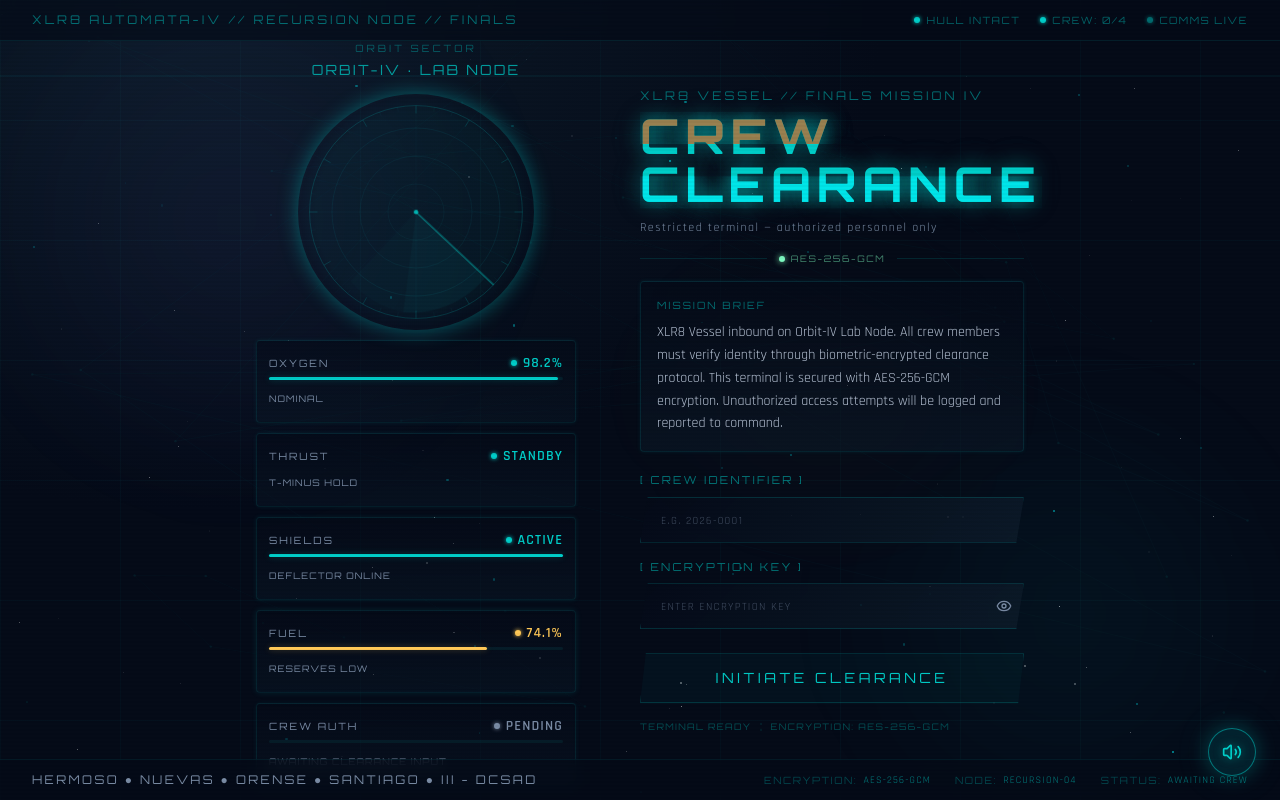
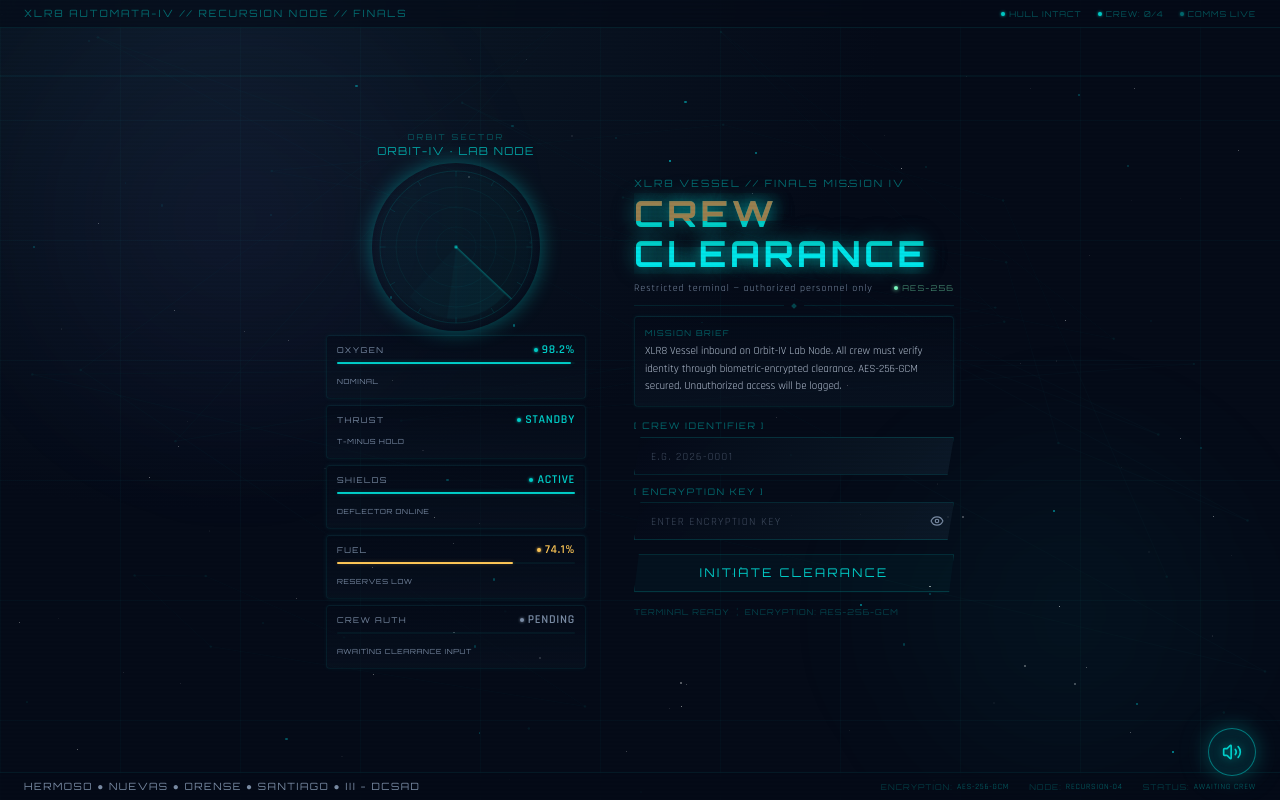
Before and after one commit to micasanf/Mathematical-Mission-Control, a Next.js app: page / in a window 1280 px wide. Built offline with nearby package versions, Linux system fonts and the light colour scheme.

Commit message:
e10294ac-6eff-42df-91c8-cf33fe106f10

```diff
--- a/src/components/mission/LoginPage.tsx
+++ b/src/components/mission/LoginPage.tsx
@@ -152,7 +152,7 @@ export function LoginPage() {
       initial={{ opacity: 0 }}
       animate={{ opacity: 1 }}
       transition={{ duration: 1 }}
-      className="relative min-h-screen w-full overflow-hidden select-none"
+      className="relative h-screen w-full overflow-hidden select-none flex flex-col"
       style={{
         background: `radial-gradient(ellipse at 15% 0%, ${P.bgSec} 0%, ${P.bg} 45%, ${P.bg} 100%)`,
         fontFamily: "var(--font-rajdhani), sans-serif",
@@ -201,9 +201,9 @@ export function LoginPage() {
         }
         @keyframes glitch-float {
           0%, 100% { transform: translateY(0); }
-          25% { transform: translateY(-5px); }
+          25% { transform: translateY(-4px); }
           50% { transform: translateY(-2px); }
-          75% { transform: translateY(-7px); }
+          75% { transform: translateY(-5px); }
         }
         @keyframes scanline-drift {
           0% { background-position: 0 0; }
@@ -226,8 +226,8 @@ export function LoginPage() {
           100% { box-shadow: 0 0 0px rgba(125,249,192,0); }
         }
         @keyframes cardGlow {
-          0%, 100% { box-shadow: 0 0 4px rgba(0,206,201,0.08), inset 0 0 4px rgba(0,206,201,0.02); }
-          50% { box-shadow: 0 0 10px rgba(0,206,201,0.18), inset 0 0 8px rgba(0,206,201,0.04); }
+          0%, 100% { box-shadow: 0 0 4px rgba(0,206,201,0.06), inset 0 0 3px rgba(0,206,201,0.02); }
+          50% { box-shadow: 0 0 8px rgba(0,206,201,0.15), inset 0 0 6px rgba(0,206,201,0.03); }
         }
 
         .para-input {
@@ -308,15 +308,6 @@ export function LoginPage() {
             filter: 'blur(50px)',
           }}
         />
-        <div
-          className="absolute"
-          style={{
-            width: '400px', height: '300px', top: '30%', right: '20%',
-            borderRadius: '50%',
-            background: `radial-gradient(ellipse, rgba(255,200,87,0.03) 0%, transparent 70%)`,
-            filter: 'blur(60px)',
-          }}
-        />
       </div>
 
       {/* ── Background: Constellation Lines ──────────────────────────── */}
@@ -374,21 +365,20 @@ export function LoginPage() {
 
       {/* ── Top Bar ──────────────────────────────────────────────────── */}
       <div
-        className="relative z-10 flex items-center justify-between px-4 sm:px-8 py-3 border-b"
+        className="relative z-10 flex items-center justify-between px-4 sm:px-6 py-1.5 border-b shrink-0"
         style={{
           borderColor: `rgba(0,206,201,0.1)`,
           background: `rgba(5,11,24,0.65)`,
           backdropFilter: 'blur(8px)',
-          animation: 'fadeup 0.6s ease both',
         }}
       >
         <div
-          className="text-[10px] sm:text-xs tracking-[0.25em] uppercase"
+          className="text-[9px] sm:text-[10px] tracking-[0.2em] uppercase"
           style={{ fontFamily: "var(--font-orbitron), sans-serif", color: `rgba(0,206,201,0.5)` }}
         >
           XLR8 AUTOMATA-IV // RECURSION NODE // FINALS
         </div>
-        <div className="hidden sm:flex items-center gap-5">
+        <div className="hidden sm:flex items-center gap-4">
           <StatusDot label="HULL INTACT" color="cyan" />
           <StatusDot label="CREW: 0/4" color="cyan" />
           <StatusDot label="COMMS LIVE" color="cyan" pulse />
@@ -396,35 +386,35 @@ export function LoginPage() {
       </div>
 
       {/* ── Main Content: Two Column Layout ──────────────────────────── */}
-      <div className="relative z-10 flex flex-col lg:flex-row items-center justify-center gap-8 lg:gap-16 px-4 sm:px-8 py-6 lg:py-0 lg:min-h-[calc(100vh-100px)]">
+      <div className="relative z-10 flex-1 flex flex-col lg:flex-row items-center justify-center gap-4 lg:gap-12 px-4 sm:px-6 py-3 lg:py-2 overflow-auto">
 
         {/* ── Left Column: Radar + Individual Status Cards ─────────────── */}
         <motion.div
-          initial={{ opacity: 0, x: -30 }}
+          initial={{ opacity: 0, x: -20 }}
           animate={{ opacity: 1, x: 0 }}
-          transition={{ delay: 0.3, duration: 0.9 }}
-          className="flex flex-col items-center gap-4 w-full max-w-xs"
+          transition={{ delay: 0.3, duration: 0.7 }}
+          className="flex flex-col items-center gap-2 w-full max-w-[260px]"
         >
           {/* Sector label */}
-          <div className="text-center mb-1">
+          <div className="text-center">
             <div
-              className="text-[10px] tracking-[0.3em] uppercase mb-1"
+              className="text-[8px] tracking-[0.3em] uppercase"
               style={{ color: `rgba(0,206,201,0.4)`, fontFamily: "var(--font-orbitron), sans-serif" }}
             >
               Orbit Sector
             </div>
             <div
-              className="text-sm tracking-[0.15em] uppercase"
+              className="text-[11px] tracking-[0.12em] uppercase"
               style={{ color: `rgba(0,206,201,0.75)`, fontFamily: "var(--font-orbitron), sans-serif" }}
             >
               ORBIT-IV &middot; LAB NODE
             </div>
           </div>
 
-          {/* Radar SVG */}
-          <div className="relative w-52 h-52 sm:w-56 sm:h-56">
+          {/* Radar SVG — compact */}
+          <div className="relative w-36 h-36 sm:w-40 sm:h-40">
             <div
-              className="absolute inset-[-6px] rounded-full"
+              className="absolute inset-[-4px] rounded-full"
               style={{
                 background: `radial-gradient(circle, rgba(0,206,201,0.04) 60%, transparent 70%)`,
                 animation: 'breathe 4s ease-in-out infinite',
@@ -479,52 +469,16 @@ export function LoginPage() {
             </svg>
           </div>
 
-          {/* Individual Status Cards */}
-          <div className="w-full space-y-2.5">
+          {/* Individual Status Cards — compact */}
+          <div className="w-full space-y-1.5">
+            <StatusCard label="OXYGEN" value="98.2%" subtext="NOMINAL" barPercent={98.2} barColor={P.primary} status="normal" />
+            <StatusCard label="THRUST" value="STANDBY" subtext="T-MINUS HOLD" barPercent={0} barColor={P.primary} status="normal" noBar />
+            <StatusCard label="SHIELDS" value="ACTIVE" subtext="DEFLECTOR ONLINE" barPercent={100} barColor={P.primary} status="normal" />
+            <StatusCard label="FUEL" value="74.1%" subtext="RESERVES LOW" barPercent={74.1} barColor={P.warning} status="warning" />
             <StatusCard
-              label="OXYGEN"
-              value="98.2%"
-              subtext="NOMINAL"
-              barPercent={98.2}
-              barColor={P.primary}
-              status="normal"
-            />
-            <StatusCard
-              label="THRUST"
-              value="STANDBY"
-              subtext="T-MINUS HOLD"
-              barPercent={0}
-              barColor={P.primary}
-              status="normal"
-              noBar
-            />
-            <StatusCard
-              label="SHIELDS"
-              value="ACTIVE"
-              subtext="DEFLECTOR ONLINE"
-              barPercent={100}
-              barColor={P.primary}
-              status="normal"
-            />
-            <StatusCard
-              label="FUEL"
-              value="74.1%"
-              subtext="RESERVES LOW"
-              barPercent={74.1}
-              barColor={P.warning}
-              status="warning"
-            />
-            <StatusCard
-              label="CREW AUTH"
-              value={authStatusText}
-              subtext={authSubtext}
+              label="CREW AUTH" value={authStatusText} subtext={authSubtext}
               barPercent={authState === 'GRANTED' ? 100 : authState === 'VERIFYING' ? 50 : 0}
-              barColor={
-                authState === 'GRANTED' ? P.success
-                  : authState === 'VERIFYING' ? P.warning
-                    : authState === 'DENIED' ? P.error
-                      : P.textMuted
-              }
+              barColor={authState === 'GRANTED' ? P.success : authState === 'VERIFYING' ? P.warning : authState === 'DENIED' ? P.error : P.textMuted}
               status={authState === 'GRANTED' ? 'success' : authState === 'VERIFYING' ? 'verifying' : authState === 'DENIED' ? 'denied' : 'pending'}
             />
           </div>
@@ -532,22 +486,22 @@ export function LoginPage() {
 
         {/* ── Right Column: Login Form ───────────────────────────────── */}
         <motion.div
-          initial={{ opacity: 0, x: 30 }}
+          initial={{ opacity: 0, x: 20 }}
           animate={{ opacity: 1, x: 0 }}
-          transition={{ delay: 0.5, duration: 0.9 }}
-          className="flex flex-col items-center lg:items-start w-full max-w-sm"
+          transition={{ delay: 0.4, duration: 0.7 }}
+          className="flex flex-col items-center lg:items-start w-full max-w-[320px]"
         >
           {/* Subtitle */}
           <div
-            className="text-[10px] sm:text-xs tracking-[0.25em] uppercase mb-3 text-center lg:text-left"
+            className="text-[9px] sm:text-[10px] tracking-[0.2em] uppercase mb-1.5 text-center lg:text-left"
             style={{ fontFamily: "var(--font-orbitron), sans-serif", color: `rgba(0,206,201,0.5)` }}
           >
             XLR8 VESSEL // FINALS MISSION IV
           </div>
 
-          {/* Title with glitch effect */}
+          {/* Title with glitch */}
           <div
-            className="text-3xl sm:text-4xl lg:text-5xl font-bold tracking-[0.12em] uppercase text-center lg:text-left mb-2"
+            className="text-2xl sm:text-3xl lg:text-4xl font-bold tracking-[0.1em] uppercase text-center lg:text-left mb-1"
             style={{
               fontFamily: "var(--font-orbitron), sans-serif",
               animation: 'glitch-float 4s ease-in-out infinite',
@@ -556,7 +510,7 @@ export function LoginPage() {
             <span
               style={{
                 color: P.primary,
-                textShadow: `0 0 20px rgba(0,206,201,0.5), 0 0 40px rgba(0,206,201,0.15)`,
+                textShadow: `0 0 18px rgba(0,206,201,0.5), 0 0 36px rgba(0,206,201,0.15)`,
                 position: 'relative',
                 display: 'inline-block',
               }}
@@ -583,58 +537,57 @@ export function LoginPage() {
             </span>
           </div>
 
-          {/* Restricted notice */}
-          <div
-            className="text-xs tracking-[0.12em] mb-4 text-center lg:text-left"
-            style={{ color: P.textMuted }}
-          >
-            Restricted terminal — authorized personnel only
+          {/* Restricted + Encryption row */}
+          <div className="w-full flex items-center justify-between mb-2">
+            <span className="text-[10px] tracking-[0.1em]" style={{ color: P.textMuted }}>
+              Restricted terminal — authorized personnel only
+            </span>
+            <div className="flex items-center gap-1">
+              <div className="w-1 h-1 rounded-full"
+                style={{ backgroundColor: P.green, boxShadow: `0 0 4px ${P.green}` }} />
+              <span className="text-[8px] tracking-[0.15em] uppercase"
+                style={{ color: `rgba(125,249,192,0.5)`, fontFamily: "var(--font-orbitron), sans-serif" }}>
+                AES-256
+              </span>
+            </div>
           </div>
 
-          {/* Divider with encryption badge */}
-          <div className="w-full flex items-center gap-3 mb-4">
-            <div className="flex-1 h-px" style={{ background: `rgba(0,206,201,0.15)` }} />
-            <div className="flex items-center gap-1.5">
-              <div className="w-1.5 h-1.5 rounded-full"
-                style={{ backgroundColor: P.green, boxShadow: `0 0 6px ${P.green}` }} />
-              <span className="text-[9px] tracking-[0.18em] uppercase"
-                style={{ color: `rgba(125,249,192,0.55)`, fontFamily: "var(--font-orbitron), sans-serif" }}>
-                AES-256-GCM
-              </span>
-            </div>
-            <div className="flex-1 h-px" style={{ background: `rgba(0,206,201,0.15)` }} />
+          {/* Divider */}
+          <div className="w-full flex items-center gap-2 mb-2">
+            <div className="flex-1 h-px" style={{ background: `rgba(0,206,201,0.12)` }} />
+            <div className="w-1 h-1 rotate-45" style={{ backgroundColor: P.primary, opacity: 0.3 }} />
+            <div className="flex-1 h-px" style={{ background: `rgba(0,206,201,0.12)` }} />
           </div>
 
-          {/* Mission Brief Panel */}
+          {/* Mission Brief — compact */}
           <div
-            className="w-full border rounded p-4 mb-5"
+            className="w-full border rounded p-2.5 mb-3"
             style={{
-              borderColor: `rgba(0,206,201,0.12)`,
-              background: `linear-gradient(180deg, rgba(5,11,24,0.7), rgba(13,27,42,0.5))`,
+              borderColor: `rgba(0,206,201,0.1)`,
+              background: `linear-gradient(180deg, rgba(5,11,24,0.65), rgba(13,27,42,0.45))`,
               animation: 'cardGlow 5s ease-in-out infinite',
             }}
           >
             <div
-              className="text-[10px] tracking-[0.2em] uppercase mb-2"
-              style={{ color: `rgba(0,206,201,0.5)`, fontFamily: "var(--font-orbitron), sans-serif" }}
+              className="text-[8px] tracking-[0.18em] uppercase mb-1"
+              style={{ color: `rgba(0,206,201,0.45)`, fontFamily: "var(--font-orbitron), sans-serif" }}
             >
               MISSION BRIEF
             </div>
-            <p className="text-sm leading-relaxed" style={{ color: P.textSec }}>
-              XLR8 Vessel inbound on Orbit-IV Lab Node. All crew members must verify identity
-              through biometric-encrypted clearance protocol. This terminal is secured with
-              AES-256-GCM encryption. Unauthorized access attempts will be logged and reported
-              to command.
+            <p className="text-[11px] leading-relaxed" style={{ color: P.textSec }}>
+              XLR8 Vessel inbound on Orbit-IV Lab Node. All crew must verify identity
+              through biometric-encrypted clearance. AES-256-GCM secured. Unauthorized
+              access will be logged.
             </p>
           </div>
 
           {/* Form */}
-          <form onSubmit={handleSubmit} className="w-full space-y-4">
+          <form onSubmit={handleSubmit} className="w-full space-y-2.5">
             {/* Crew Identifier */}
             <div>
               <label
-                className="block text-[11px] tracking-[0.2em] uppercase mb-2"
-                style={{ color: `rgba(0,206,201,0.55)`, fontFamily: "var(--font-orbitron), sans-serif" }}
+                className="block text-[9px] tracking-[0.18em] uppercase mb-1"
+                style={{ color: `rgba(0,206,201,0.5)`, fontFamily: "var(--font-orbitron), sans-serif" }}
               >
                 [ Crew Identifier ]
               </label>
@@ -645,7 +598,7 @@ export function LoginPage() {
                 onFocus={handleFocus}
                 placeholder="e.g. 2026-0001"
                 disabled={authState !== 'PENDING'}
-                className="para-input w-full px-5 py-3 text-sm outline-none"
+                className="para-input w-full px-4 py-2 text-sm outline-none"
                 style={{ color: P.text, fontFamily: "var(--font-rajdhani), sans-serif", caretColor: P.primary }}
                 autoComplete="username"
               />
@@ -654,8 +607,8 @@ export function LoginPage() {
             {/* Encryption Key */}
             <div>
               <label
-                className="block text-[11px] tracking-[0.2em] uppercase mb-2"
-                style={{ color: `rgba(0,206,201,0.55)`, fontFamily: "var(--font-orbitron), sans-serif" }}
+                className="block text-[9px] tracking-[0.18em] uppercase mb-1"
+                style={{ color: `rgba(0,206,201,0.5)`, fontFamily: "var(--font-orbitron), sans-serif" }}
               >
                 [ Encryption Key ]
               </label>
@@ -667,19 +620,19 @@ export function LoginPage() {
                   onFocus={handleFocus}
                   placeholder="ENTER ENCRYPTION KEY"
                   disabled={authState !== 'PENDING'}
-                  className="para-input w-full px-5 py-3 pr-10 text-sm outline-none"
+                  className="para-input w-full px-4 py-2 pr-9 text-sm outline-none"
                   style={{ color: P.text, fontFamily: "var(--font-rajdhani), sans-serif", caretColor: P.primary }}
                   autoComplete="current-password"
                 />
                 <button
                   type="button"
                   onClick={() => { setShowPwd(!showPwd); if (soundEnabled) soundEngine.playClick(); }}
-                  className="absolute right-3 top-1/2 -translate-y-1/2 cursor-pointer bg-transparent border-0 p-0"
+                  className="absolute right-2.5 top-1/2 -translate-y-1/2 cursor-pointer bg-transparent border-0 p-0"
                   style={{ color: showPwd ? P.primary : P.textMuted, transition: 'color 0.2s' }}
                   aria-label={showPwd ? 'Hide password' : 'Show password'}
                   tabIndex={-1}
                 >
-                  {showPwd ? <EyeOff className="w-4 h-4" /> : <Eye className="w-4 h-4" />}
+                  {showPwd ? <EyeOff className="w-3.5 h-3.5" /> : <Eye className="w-3.5 h-3.5" />}
                 </button>
               </div>
             </div>
@@ -688,7 +641,7 @@ export function LoginPage() {
             <button
               type="submit"
               disabled={authState !== 'PENDING' || !uid.trim() || !pwd.trim()}
-              className="para-btn w-full py-3.5 mt-2 text-sm tracking-[0.25em] uppercase cursor-pointer"
+              className="para-btn w-full py-2.5 mt-1 text-xs tracking-[0.2em] uppercase cursor-pointer"
               onMouseEnter={() => { if (soundEnabled) soundEngine.playHover(); }}
               style={{
                 fontFamily: "var(--font-orbitron), sans-serif",
@@ -714,18 +667,14 @@ export function LoginPage() {
           </form>
 
           {/* Terminal status footer */}
-          <div className="w-full flex items-center gap-2 mt-3">
-            <span
-              className="text-[9px] tracking-[0.15em] uppercase"
-              style={{ color: `rgba(0,206,201,0.35)`, fontFamily: "var(--font-orbitron), sans-serif" }}
-            >
+          <div className="w-full flex items-center gap-1.5 mt-2">
+            <span className="text-[8px] tracking-[0.12em] uppercase"
+              style={{ color: `rgba(0,206,201,0.3)`, fontFamily: "var(--font-orbitron), sans-serif" }}>
               TERMINAL READY
             </span>
-            <span style={{ color: `rgba(0,206,201,0.2)` }}>:</span>
-            <span
-              className="text-[9px] tracking-[0.15em] uppercase"
-              style={{ color: `rgba(0,206,201,0.35)`, fontFamily: "var(--font-orbitron), sans-serif" }}
-            >
+            <span style={{ color: `rgba(0,206,201,0.15)` }}>:</span>
+            <span className="text-[8px] tracking-[0.12em] uppercase"
+              style={{ color: `rgba(0,206,201,0.3)`, fontFamily: "var(--font-orbitron), sans-serif" }}>
               ENCRYPTION: AES-256-GCM
             </span>
           </div>
@@ -734,7 +683,7 @@ export function LoginPage() {
 
       {/* ── Bottom Bar ──────────────────────────────────────────────── */}
       <div
-        className="absolute bottom-0 left-0 right-0 z-10 flex flex-col sm:flex-row items-center justify-between px-4 sm:px-8 py-3 border-t gap-2"
+        className="relative z-10 flex flex-col sm:flex-row items-center justify-between px-4 sm:px-6 py-1.5 border-t gap-1 shrink-0"
         style={{
           borderColor: `rgba(0,206,201,0.08)`,
           background: `rgba(5,11,24,0.65)`,
@@ -742,12 +691,12 @@ export function LoginPage() {
         }}
       >
         <div
-          className="text-[10px] sm:text-xs tracking-[0.2em] uppercase"
+          className="text-[8px] sm:text-[10px] tracking-[0.15em] uppercase"
           style={{ fontFamily: "var(--font-orbitron), sans-serif", color: P.textMuted }}
         >
           HERMOSO ● NUEVAS ● ORENSE ● SANTIAGO ● III - DCSAD
         </div>
-        <div className="flex items-center gap-4 sm:gap-6">
+        <div className="flex items-center gap-3 sm:gap-5">
           <BottomStatusItem label="ENCRYPTION" value="AES-256-GCM" />
           <BottomStatusItem label="NODE" value="RECURSION-04" />
           <BottomStatusItem label="STATUS" value="AWAITING CREW" />
@@ -761,18 +710,18 @@ export function LoginPage() {
 function StatusDot({ label, color, pulse }: { label: string; color: string; pulse?: boolean }) {
   const dotColor = color === 'cyan' ? P.primary : P.gold;
   return (
-    <div className="flex items-center gap-1.5">
+    <div className="flex items-center gap-1">
       <div
-        className="w-1.5 h-1.5 rounded-full"
+        className="w-1 h-1 rounded-full"
         style={{
           backgroundColor: dotColor,
           animation: pulse ? 'pulse 2s ease-in-out infinite' : 'none',
-          boxShadow: `0 0 4px ${dotColor}`,
+          boxShadow: `0 0 3px ${dotColor}`,
         }}
       />
       <span
-        className="text-[10px] tracking-[0.15em] uppercase"
-        style={{ fontFamily: "var(--font-orbitron), sans-serif", color: `rgba(0,206,201,0.45)` }}
+        className="text-[8px] tracking-[0.12em] uppercase"
+        style={{ fontFamily: "var(--font-orbitron), sans-serif", color: `rgba(0,206,201,0.4)` }}
       >
         {label}
       </span>
@@ -816,34 +765,34 @@ function StatusCard({
 
   return (
     <div
-      className="w-full border rounded p-3"
+      className="w-full border rounded px-2.5 py-1.5"
       style={{
-        borderColor: `rgba(0,206,201,0.1)`,
-        background: `linear-gradient(180deg, rgba(5,11,24,0.6), rgba(13,27,42,0.4))`,
+        borderColor: `rgba(0,206,201,0.08)`,
+        background: `linear-gradient(180deg, rgba(5,11,24,0.55), rgba(13,27,42,0.35))`,
         animation: 'cardGlow 5s ease-in-out infinite',
         animationDelay: `${Math.random() * 2}s`,
       }}
     >
       {/* Top row: label + value */}
-      <div className="flex items-center justify-between mb-1">
+      <div className="flex items-center justify-between">
         <span
-          className="text-[10px] tracking-[0.2em] uppercase"
+          className="text-[8px] tracking-[0.18em] uppercase"
           style={{ fontFamily: "var(--font-orbitron), sans-serif", color: P.textMuted }}
         >
           {label}
         </span>
-        <div className="flex items-center gap-1.5">
+        <div className="flex items-center gap-1">
           <div
-            className="w-1.5 h-1.5 rounded-full"
+            className="w-1 h-1 rounded-full"
             style={{
               backgroundColor: statusDotColor,
-              boxShadow: `0 0 4px ${statusDotColor}`,
+              boxShadow: `0 0 3px ${statusDotColor}`,
               animation: status === 'verifying' ? 'pulse 0.8s ease-in-out infinite'
                 : status === 'denied' ? 'pulse 0.4s ease-in-out infinite' : 'none',
             }}
           />
           <span
-            className="text-sm tracking-[0.08em] uppercase font-semibold"
+            className="text-xs tracking-[0.06em] uppercase font-semibold"
             style={{
               fontFamily: "var(--font-rajdhani), sans-serif",
               color: valueColor,
@@ -858,8 +807,8 @@ function StatusCard({
       {/* Progress bar */}
       {!noBar && (
         <div
-          className="w-full h-[3px] rounded-full mb-1.5"
-          style={{ background: `rgba(0,206,201,0.08)` }}
+          className="w-full h-[2px] rounded-full my-1"
+          style={{ background: `rgba(0,206,201,0.06)` }}
         >
           <motion.div
             className="h-full rounded-full"
@@ -868,7 +817,7 @@ function StatusCard({
             transition={{ duration: 1.5, ease: 'easeOut', delay: 0.5 }}
             style={{
               background: barColor,
-              boxShadow: `0 0 6px ${barColor}40`,
+              boxShadow: `0 0 4px ${barColor}40`,
             }}
           />
         </div>
@@ -876,7 +825,7 @@ function StatusCard({
 
       {/* Subtext */}
       <span
-        className="text-[9px] tracking-[0.12em] uppercase"
+        className="text-[7px] tracking-[0.1em] uppercase"
         style={{ color: P.textMuted, fontFamily: "var(--font-orbitron), sans-serif" }}
       >
         {subtext}
@@ -888,16 +837,16 @@ function StatusCard({
 // ─── Bottom Status Item ──────────────────────────────────────────────────────
 function BottomStatusItem({ label, value }: { label: string; value: string }) {
   return (
-    <div className="flex items-center gap-1.5">
+    <div className="flex items-center gap-1">
       <span
-        className="text-[9px] sm:text-[10px] tracking-[0.15em] uppercase"
-        style={{ fontFamily: "var(--font-orbitron), sans-serif", color: `rgba(0,206,201,0.3)` }}
+        className="text-[7px] sm:text-[8px] tracking-[0.12em] uppercase"
+        style={{ fontFamily: "var(--font-orbitron), sans-serif", color: `rgba(0,206,201,0.25)` }}
       >
         {label}:
       </span>
       <span
-        className="text-[9px] sm:text-[10px] tracking-[0.12em] uppercase"
-        style={{ fontFamily: "var(--font-rajdhani), sans-serif", color: `rgba(0,206,201,0.6)` }}
+        className="text-[7px] sm:text-[8px] tracking-[0.1em] uppercase"
+        style={{ fontFamily: "var(--font-rajdhani), sans-serif", color: `rgba(0,206,201,0.5)` }}
       >
         {value}
       </span>
```
